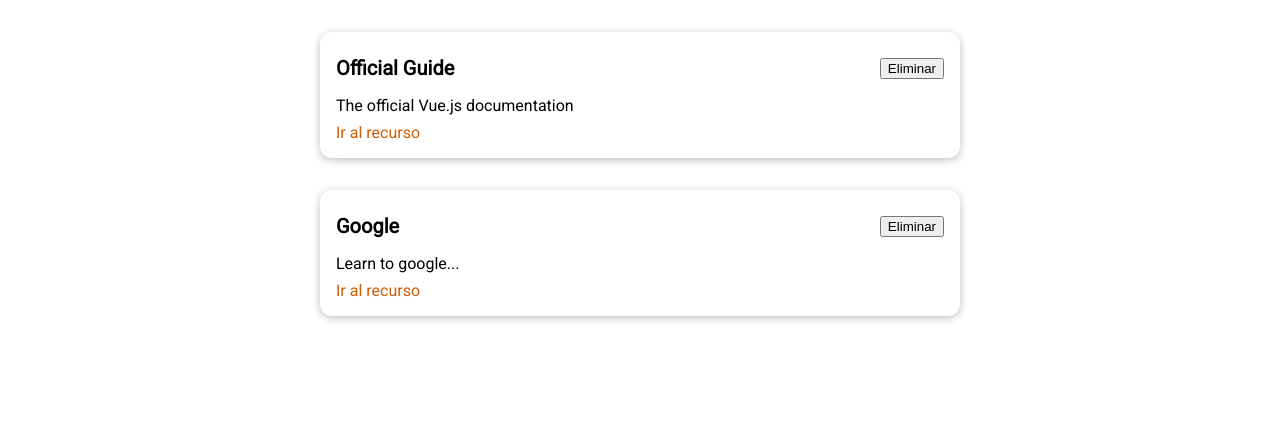
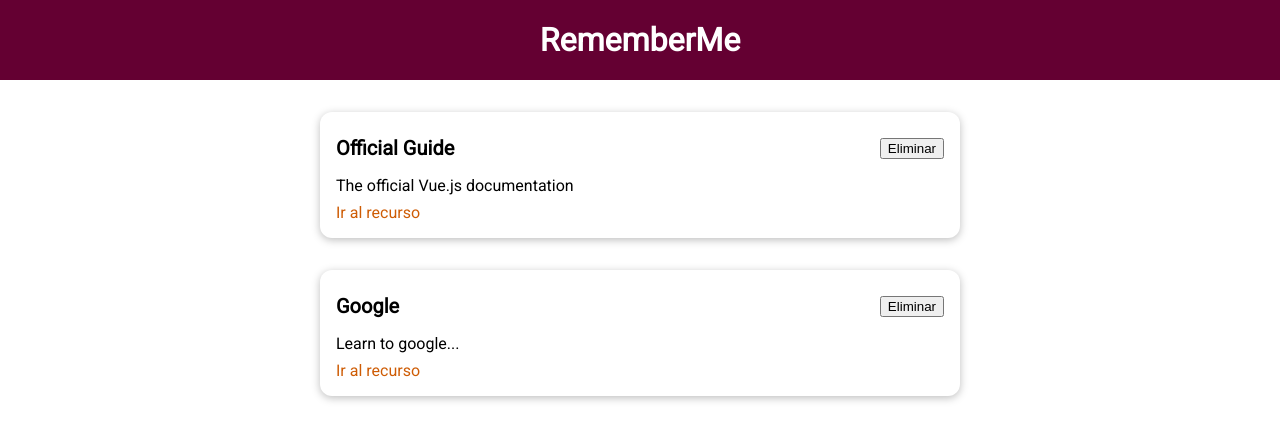
Before and after one commit to ascaseiro/vue-learning-resources, a Vue app: page / in a window 1280 px wide. Shown: the top 440 px of the page. Built offline with nearby package versions, Linux system fonts and the light colour scheme.

Commit message:
Header component created in TheHeader.vue

```diff
--- a/src/App.vue
+++ b/src/App.vue
@@ -1,13 +1,16 @@
 <template>
+<the-header title="RememberMe"></the-header>
 <stored-resources :resources="storedResources"></stored-resources>
 </template>
 
 <script>
-import storedResources from './components/learning-resources/StoredResources'
+import StoredResources from './components/learning-resources/StoredResources'
+import TheHeader from './components/layouts/TheHeader'
 
 export default {
   components: {
-    storedResources
+    StoredResources,
+    TheHeader
   },
   data() {
     return {
--- /dev/null
+++ b/src/components/layouts/TheHeader.vue
@@ -0,0 +1,27 @@
+<template>
+  <header>
+    <h1>{{ title }}</h1>
+  </header>
+</template>
+
+<script>
+export default {
+  props: ['title'],
+};
+</script>
+
+<style scoped>
+header {
+  width: 100%;
+  height: 5rem;
+  background-color: #640032;
+  display: flex;
+  justify-content: center;
+  align-items: center;
+}
+
+header h1 {
+  color: white;
+  margin: 0;
+}
+</style>
```
